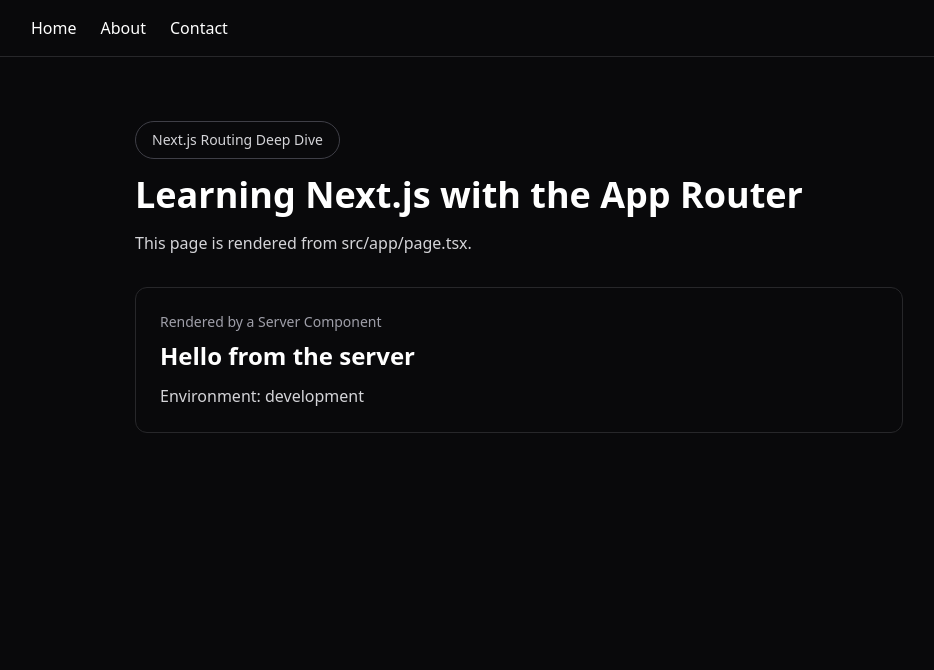
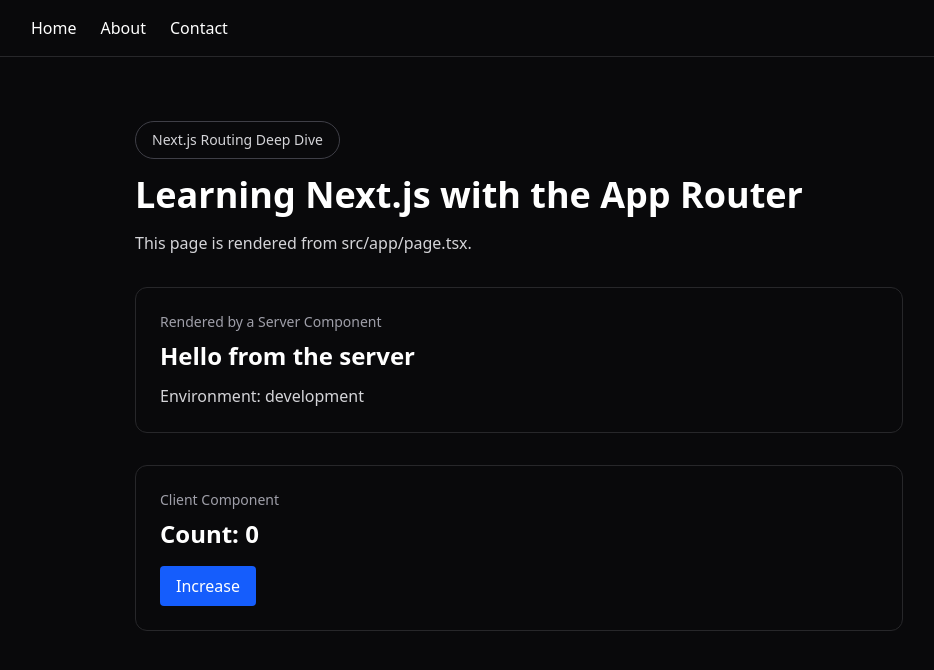
Before and after one commit to foysaliio/Nextjs-Mastery-Journey, a Next.js app: page / in a window 1280 px wide. Shown: the top 670 px of the page, without its empty margins (121-1055 px from the left). Built offline with nearby package versions, Linux system fonts and the light colour scheme.

Commit message:
feat(nextjs): learn client components

```diff
--- /dev/null
+++ b/src/app/_components/Counter.tsx
@@ -0,0 +1,25 @@
+"use client";
+
+import { useState } from "react";
+
+const Counter = () => {
+  const [count, setCount] = useState<number>(0);
+
+  return (
+    <section className="mt-8 rounded-xl border border-zinc-800 p-6">
+      <p className="text-sm text-zinc-400">Client Component</p>
+
+      <h2 className="mt-2 text-2xl font-bold">Count: {count}</h2>
+
+      <button
+        type="button"
+        onClick={() => setCount((current) => current + 1)}
+        className="mt-4 rounded bg-blue-600 px-4 py-2"
+      >
+        Increase
+      </button>
+    </section>
+  );
+};
+
+export default Counter;
--- a/src/app/page.tsx
+++ b/src/app/page.tsx
@@ -1,3 +1,4 @@
+import Counter from "./_components/Counter";
 import JourneyBadge from "./_components/JourneyBadge";
 import ServerGreeting from "./_components/ServerGreeting";
 
@@ -16,6 +17,8 @@ export default function HomePage() {
         </p>
 
         <ServerGreeting />
+
+        <Counter />
       </div>
     </main>
   );
```
